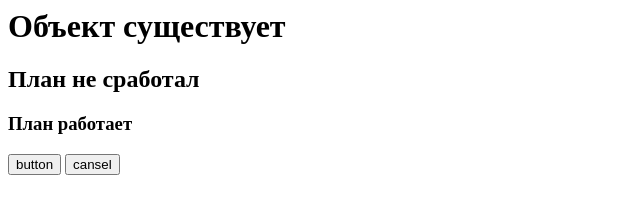
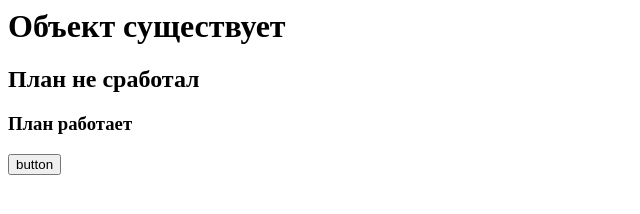
Before and after one commit to cristmass13/first-step, a plain HTML site: page index.html in a window 1280 px wide. Shown: the whole page, without its empty margins (0-640 px from the left). Drawn offline with Linux system fonts and the light colour scheme.

Commit message:
buttom cansel removed

```diff
--- a/index.html
+++ b/index.html
@@ -3,4 +3,3 @@
 <h2>План не сработал</h2>
 <h3>План работает</h3>
 <button>button</button>
-<button>cansel</button>
```
